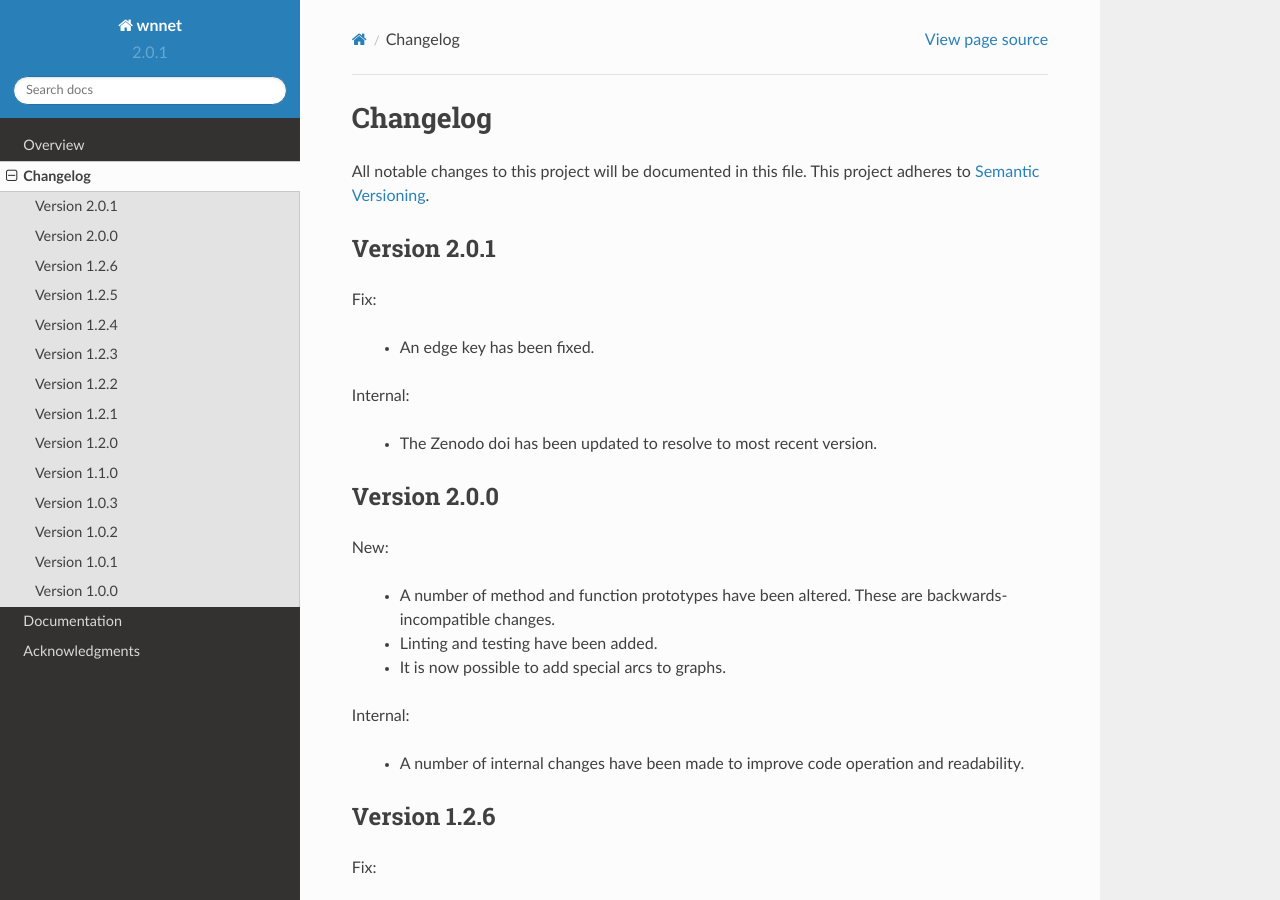
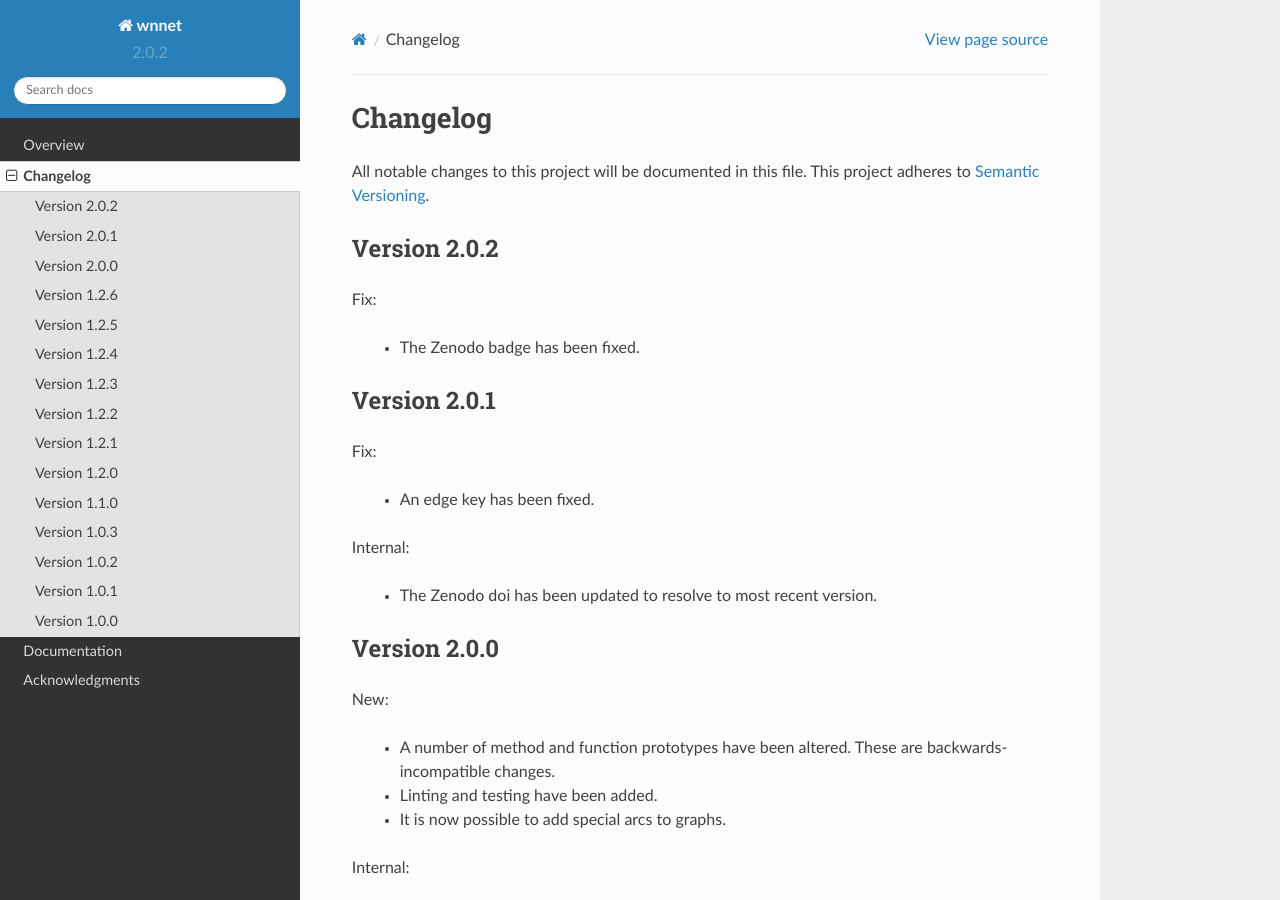
Before and after one commit to mbradle/wnnet, a Sphinx documentation site: the page built from doc/source/changelog.rst, in a window 1280 px wide and 900 px high. Built offline with Sphinx 7.4.7 and the Read the Docs theme 2.0.0, drawn with Linux system fonts in a browser that asks for light colours.

Commit message:
Fix Zenodo badge.

```diff
--- a/doc/source/changelog.rst
+++ b/doc/source/changelog.rst
@@ -3,6 +3,13 @@ Changelog
 
 All notable changes to this project will be documented in this file.  This
 project adheres to `Semantic Versioning <http://semver.org/spec/v2.0.0.html>`_.
+
+Version 2.0.2
+-------------
+
+Fix:
+
+  * The Zenodo badge has been fixed.
 
 Version 2.0.1
 -------------
--- a/wnnet/__about__.py
+++ b/wnnet/__about__.py
@@ -12,6 +12,6 @@ __all__ = [
 
 __title__ = "wnnet"
 __summary__ = "Python project to handle webnucleo reaction networks"
-__version__ = "2.0.1"
+__version__ = "2.0.2"
 __author__ = "Clemson University"
 __copyright__ = "Clemson University, 2022-2024"
```
Also changed, not shown: 1 other file.
